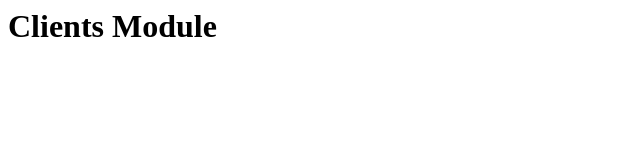
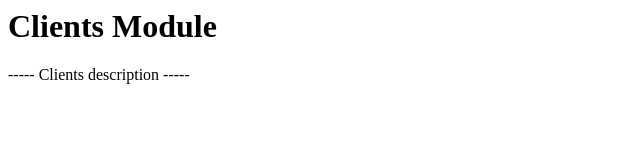
Before and after one commit to mariogarciat/dojoGitFlow, a plain HTML site: page clients.html in a window 1280 px wide. Shown: the whole page, without its empty margins (0-640 px from the left). Drawn offline with Linux system fonts and the light colour scheme.

Commit message:
Description added close #4

```diff
--- a/clients.html
+++ b/clients.html
@@ -1,3 +1,4 @@
 <html>
 <h1>Clients Module</h1>
+----- Clients description -----
 </html>
```
